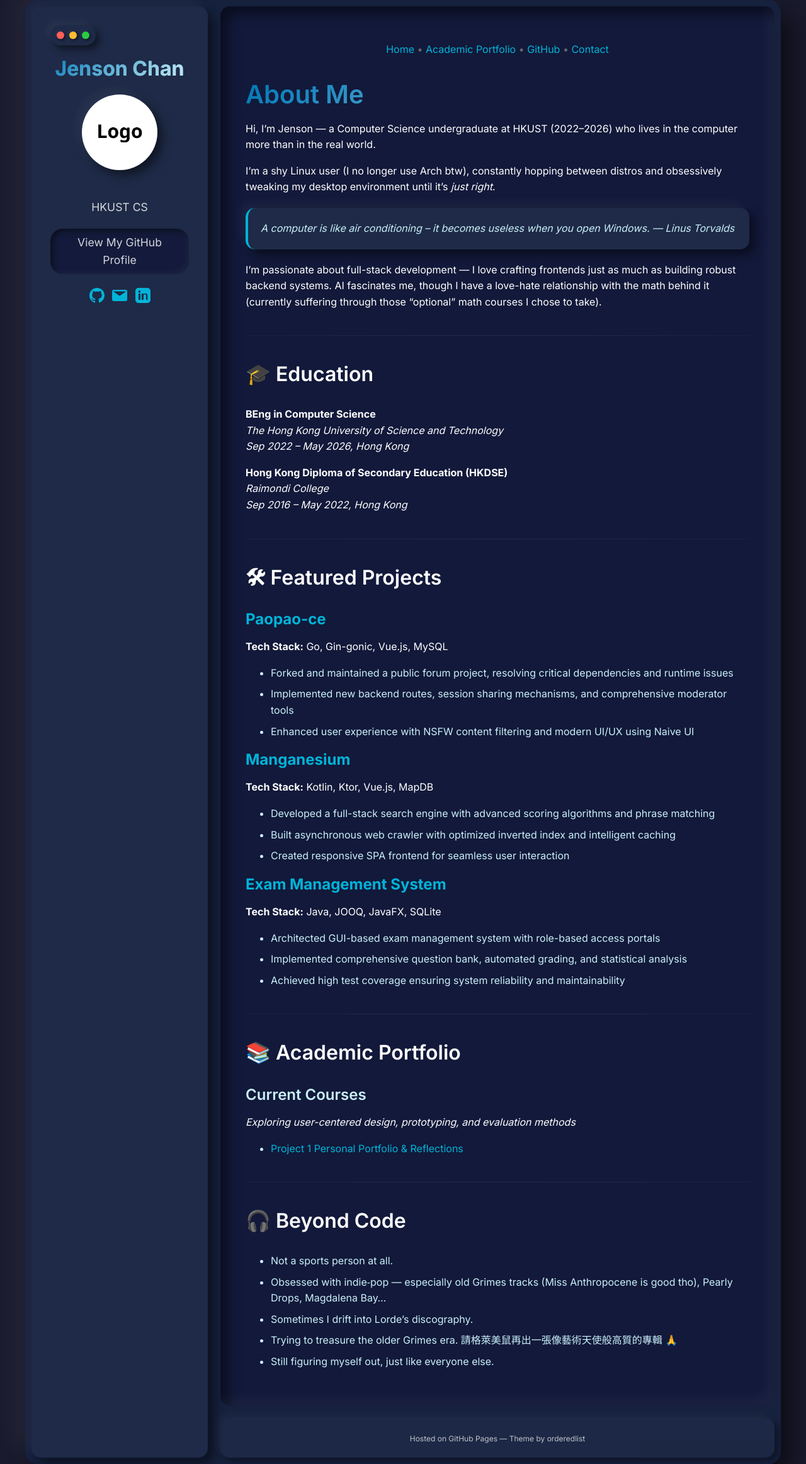
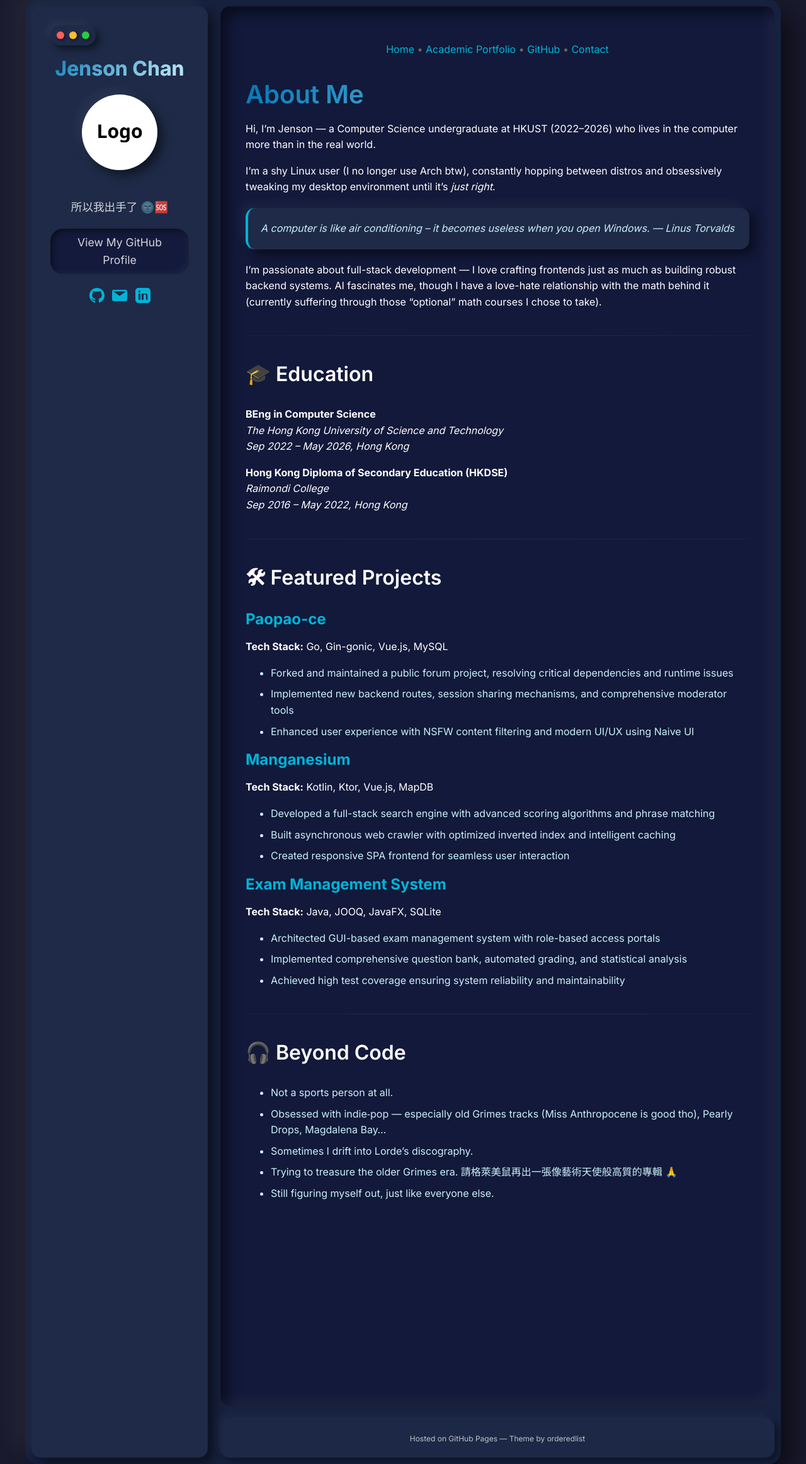
Before and after one commit to waydxd/waydxd.github.io, a Jekyll site: the page built from index.md, in a window 1280 px wide. Shown: the whole page at 63% size. Built offline with Jekyll 4.4.1, drawn with Linux system fonts in a browser that asks for light colours.

Commit message:
Update portfolio description and remove academic portfolio section

```diff
--- a/_config.yml
+++ b/_config.yml
@@ -1,6 +1,6 @@
 title: Jenson Chan
 logo: /assets/img/logo.png
-description: HKUST CS
+description: 所以我出手了 🌚🆘
 show_downloads: false
 google_analytics:
 theme: jekyll-theme-minimal
--- a/index.md
+++ b/index.md
@@ -49,15 +49,6 @@ I'm passionate about full-stack development — I love crafting frontends just a
 
 ---
 
-## 📚 Academic Portfolio
-
-### Current Courses
-<!-- - **[COMP 4461 — Human Computer Interaction](/courses/COMP4461.html)**   -->
-  *Exploring user-centered design, prototyping, and evaluation methods*
-  - [Project 1 Personal Portfolio & Reflections](/courses/COMP4461-P1-personal-portfolio.html)
-
----
-
 ## 🎧 Beyond Code
 
 - Not a sports person at all.
```
